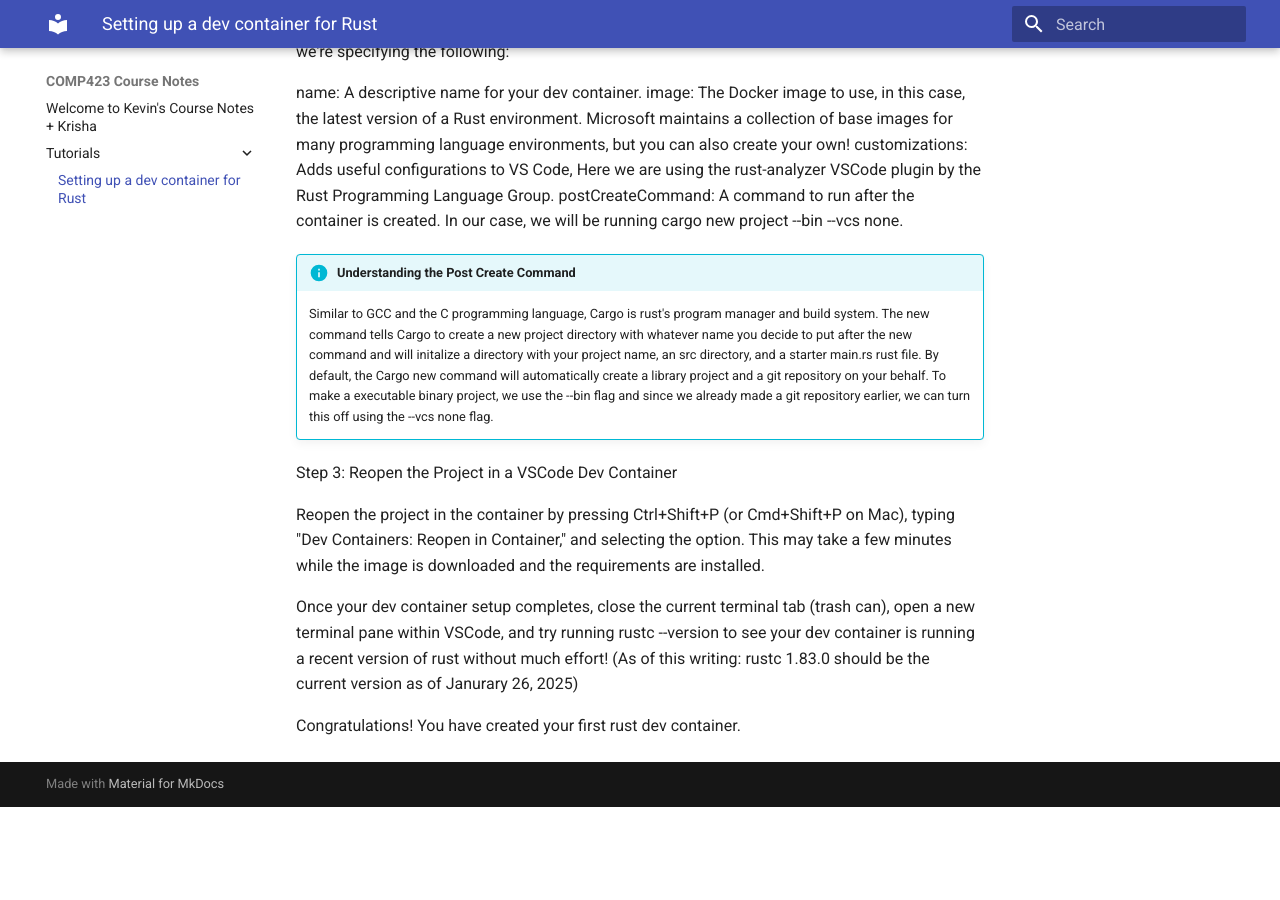
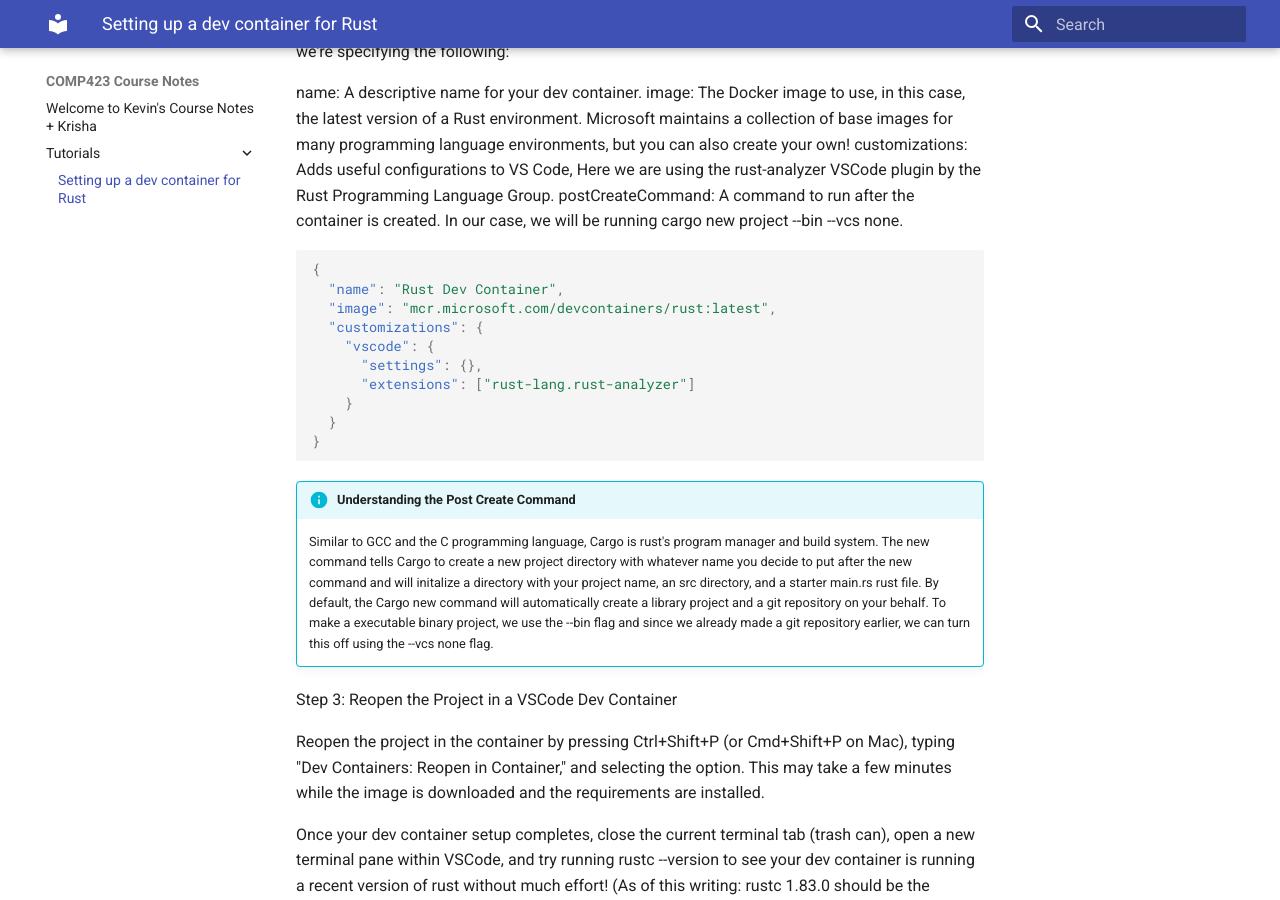
Before and after one commit to Kevinofma/comp423-course-notes, an MkDocs documentation site: the page built from docs/tutorials/rust-setup.md, in a window 1280 px wide and 900 px high, scrolled down 1040 px. Built offline with MkDocs 1.6.1 and Material for MkDocs 9.7.7, drawn with Linux system fonts in a browser that asks for light colours; before the commit the page ends 1847 px from its top, so only the background shows below that.

Commit message:
Added JSON for Dev Container Setup

````diff
--- a/docs/tutorials/rust-setup.md
+++ b/docs/tutorials/rust-setup.md
@@ -51,6 +51,19 @@
 customizations: Adds useful configurations to VS Code, Here we are using the rust-analyzer VSCode plugin by the Rust Programming Language Group.
 postCreateCommand: A command to run after the container is created. In our case, we will be running cargo new project --bin --vcs none.
 
+``` JSON
+{
+  "name": "Rust Dev Container",
+  "image": "mcr.microsoft.com/devcontainers/rust:latest",
+  "customizations": {
+    "vscode": {
+      "settings": {},
+      "extensions": ["rust-lang.rust-analyzer"]
+    }
+  }
+}
+```
+
 !!! info "Understanding the Post Create Command"
 
     Similar to GCC and the C programming language, Cargo is rust's program manager and build system. The new command tells Cargo to create a new project directory with whatever name you decide to put after the new command and will initalize a directory with your project name, an src directory, and a starter main.rs rust file. By default, the Cargo new command will automatically create a library project and a git repository on your behalf. To make a executable binary project, we use the --bin flag and since we already made a git repository earlier, we can turn this off using the --vcs none flag.
````
